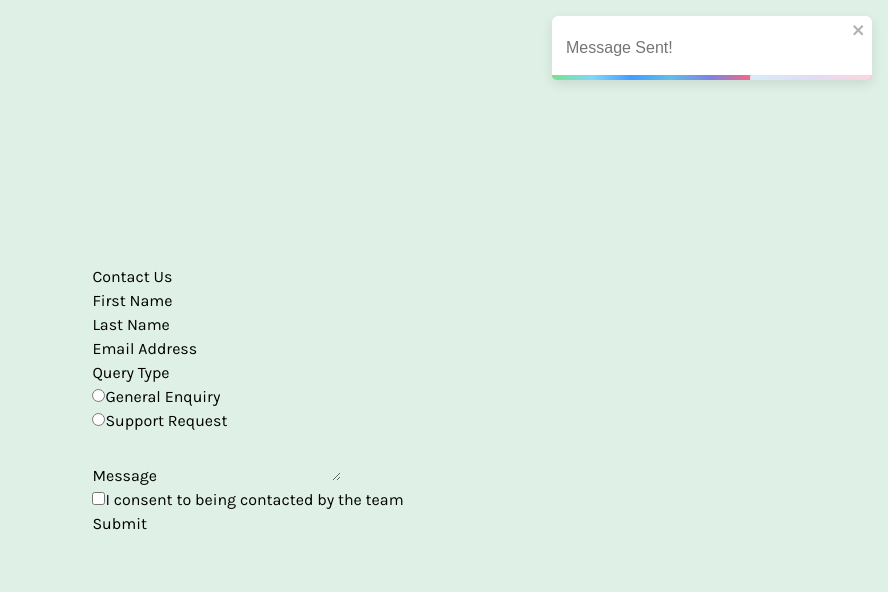
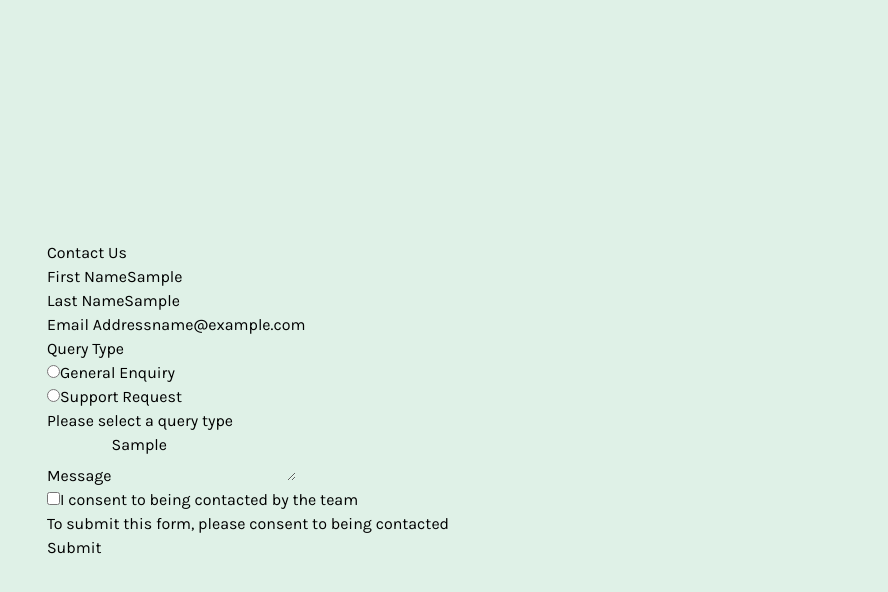
Before and after one commit to gabriel-de-azevedo/contact-form, a React (Vite) app: page / in a window 1280 px wide. Both pictures are taken after typing "Sample", "Sample", "name@example.com", "Sample" into the empty fields and a click on the button "Submit". Shown: the top 592 px of the page, without its empty margins (392-1280 px from the left). Built offline with nearby package versions, Linux system fonts and the light colour scheme.

Commit message:
feat: add form error handling

```diff
--- a/src/components/ContactForm.jsx
+++ b/src/components/ContactForm.jsx
@@ -2,7 +2,12 @@ import { useForm } from "react-hook-form";
 import { toast, ToastContainer } from "react-toastify";
 
 function ContactForm() {
-  const { register, handleSubmit, reset } = useForm();
+  const {
+    register,
+    formState: { errors },
+    handleSubmit,
+    reset,
+  } = useForm();
 
   const onSubmit = (data) => {
     console.log(data);
@@ -14,51 +19,87 @@ function ContactForm() {
     <form onSubmit={handleSubmit(onSubmit)} className="font-karla">
       <h1>Contact Us</h1>
       <div>
-        <label htmlFor="first-name">First Name</label>
-        <input type="text" id="first-name" {...register("first-name")} />
+        <label htmlFor="firstName">First Name</label>
+        <input
+          id="firstName"
+          {...register("firstName", { required: "This field is required" })}
+        />
+        {errors.firstName && <p role="alert">{errors.firstName?.message}</p>}
       </div>
       <div>
-        <label htmlFor="last-name">Last Name</label>
-        <input type="text" id="last-name" {...register("last-name")} />
+        <label htmlFor="lastName">Last Name</label>
+        <input
+          id="lastName"
+          {...register("lastName", { required: "This field is required" })}
+        />
+        {errors.lastName && <p role="alert">{errors.lastName?.message}</p>}
       </div>
       <div>
-        <label htmlFor="email-address">Email Address</label>
-        <input type="email" id="email-address" {...register("email-address")} />
+        <label htmlFor="emailAddress">Email Address</label>
+        <input
+          id="emailAddress"
+          {...register("emailAddress", {
+            required: "This field is required",
+            pattern: {
+              value: /^[\w-.]+@([\w-]+\.)+[\w-]{2,4}$/,
+              message: "Please enter a valid email address",
+            },
+          })}
+        />
+        {errors.emailAddress && (
+          <p role="alert">{errors.emailAddress?.message}</p>
+        )}
       </div>
       <div>
-        <label htmlFor="query-type">Query Type</label>
+        <label htmlFor="queryType">Query Type</label>
         <div>
           <input
             type="radio"
-            id="general-enquiry"
-            value="general-enquiry"
-            {...register("query-type")}
+            id="generalEnquiry"
+            value="generalEnquiry"
+            {...register("queryType", {
+              required: "Please select a query type",
+            })}
           />
-          <label htmlFor="general-enquiry">General Enquiry</label>
+          <label htmlFor="generalEnquiry">General Enquiry</label>
         </div>
         <div>
           <input
             type="radio"
-            id="support-request"
-            value="support-request"
-            {...register("query-type")}
+            id="supportRequest"
+            value="supportRequest"
+            {...register("queryType", {
+              required: "Please select a query type",
+            })}
           />
-          <label htmlFor="support-request">Support Request</label>
+          <label htmlFor="supportRequest">Support Request</label>
         </div>
+        {errors.queryType && <p role="alert">{errors.queryType?.message}</p>}
       </div>
       <div>
-        <label htmlFor="message">Message</label>
-        <textarea id="message" {...register("message")}></textarea>
+        <label htmlFor="userMessage">Message</label>
+        <textarea
+          id="userMessage"
+          {...register("userMessage", { required: "This field is required" })}
+        ></textarea>
+        {errors.userMessage && (
+          <p role="alert">{errors.userMessage?.message}</p>
+        )}
       </div>
       <div>
         <input
           type="checkbox"
-          id="consent-to-contact"
-          {...register("consent-to-contact")}
+          id="consentToContact"
+          {...register("consentToContact", {
+            required: "To submit this form, please consent to being contacted",
+          })}
         />
-        <label htmlFor="consent-to-contact">
+        <label htmlFor="consentToContact">
           I consent to being contacted by the team
         </label>
+        {errors.consentToContact && (
+          <p role="alert">{errors.consentToContact?.message}</p>
+        )}
       </div>
       <button type="submit">Submit</button>
       <ToastContainer />
```
